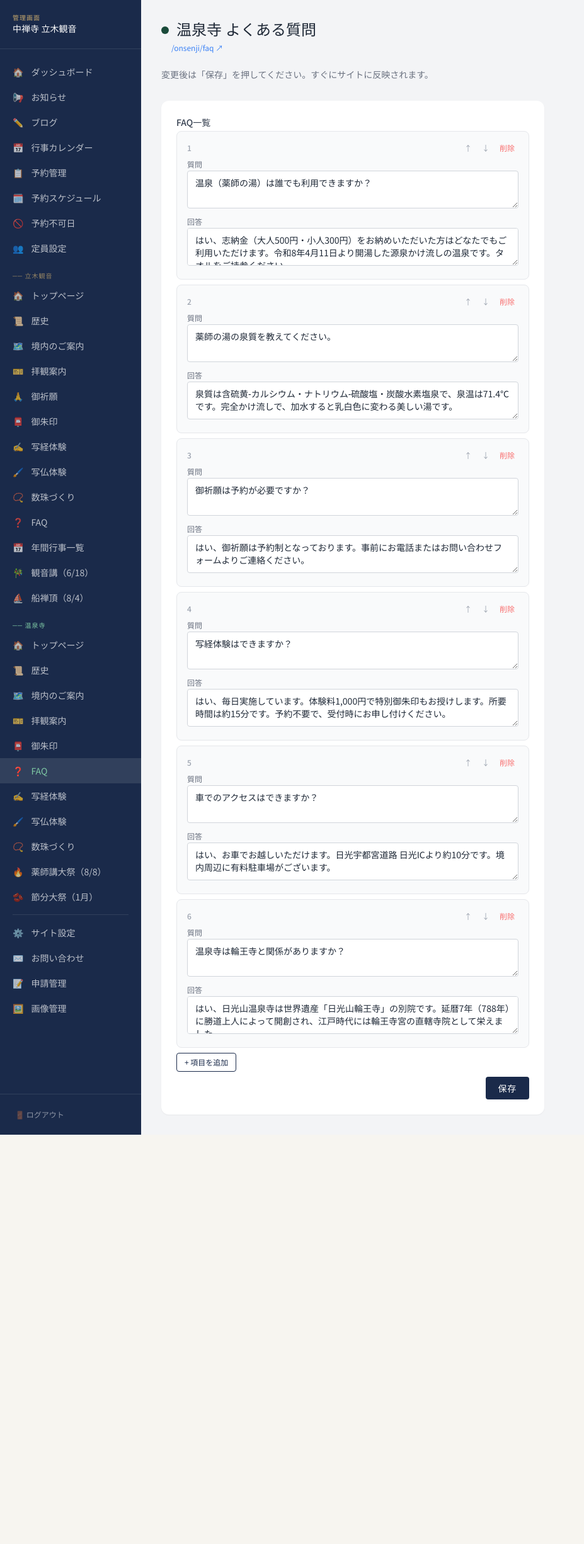
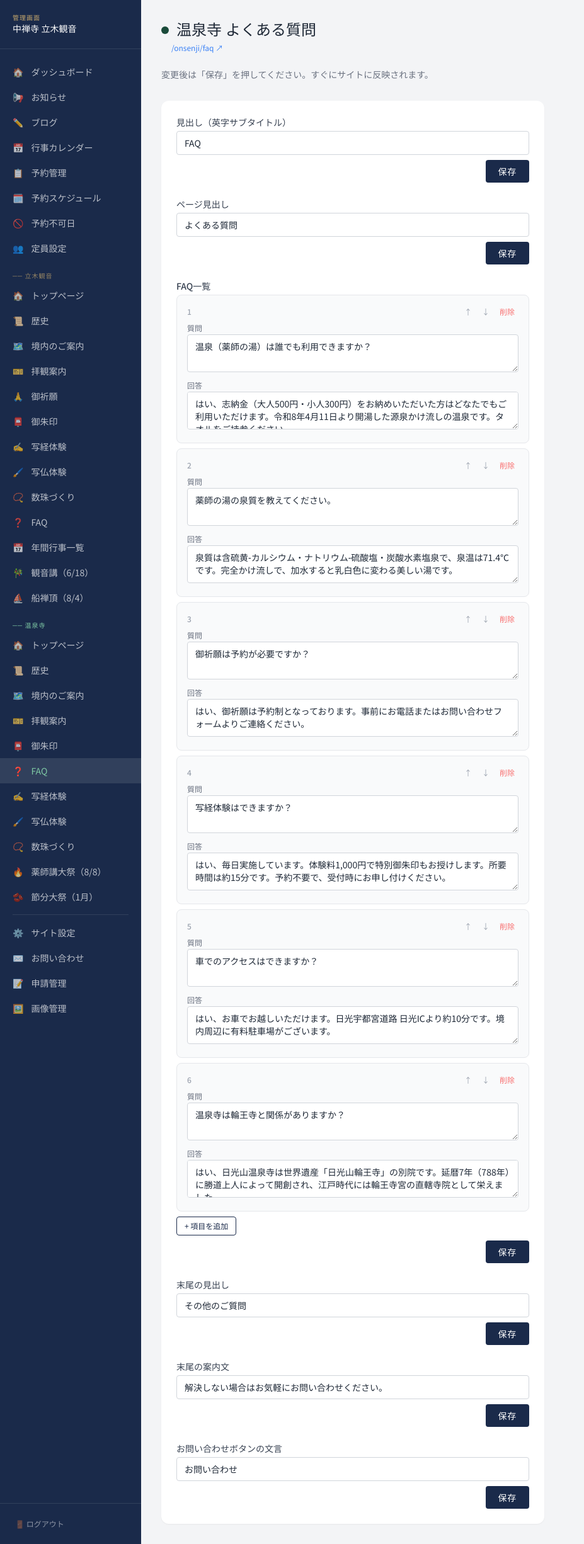
Before and after one commit to tachikikannon/tachikikannon, a Next.js app: page /admin/onsenji/faq in a window 1280 px wide. Shown: the whole page at 63% size, without its empty margins (0-927 px from the left). Before the commit the page ends 1802 px from the top, so only its background shows below. Built offline with nearby package versions, Linux system fonts and the light colour scheme; no server answers; the database is empty.

Commit message:
温泉寺 御朱印・FAQページを編集可能に、存在しない御祈願ページへのリンクを修正

```diff
--- a/src/app/admin/onsenji-pages/page.tsx
+++ b/src/app/admin/onsenji-pages/page.tsx
@@ -106,13 +106,23 @@ const SECTIONS: Section[] = [
     section: '御朱印',
     href: '/onsenji/goshuin',
     fields: [
+      { key: 'onsenji_goshuin_heading_info', label: '「御朱印のご案内」見出し', defaultValue: '御朱印のご案内' },
+      {
+        key: 'onsenji_goshuin_items', label: '御朱印一覧（写真は準備中表示・固定）', type: 'list',
+        listFields: [{ key: 'title', label: 'タイトル' }, { key: 'sub', label: '副題' }],
+        defaultValue: J([
+          { title: '薬師如来', sub: '温泉寺 本堂' },
+          { title: '特別御朱印', sub: '季節限定・行事限定' },
+        ]),
+      },
       { key: 'onsenji_goshuin_fee_note', label: '御朱印代・受付時間の案内', multiline: true, defaultValue: '御朱印代：500円　／　写経体験（1,000円）をお申し込みの方には特別御朱印を授与しています。\n受付時間は拝観受付終了時刻までとなります。' },
+      { key: 'onsenji_goshuin_heading_notes', label: '「御朱印についてのご注意」見出し', defaultValue: '御朱印についてのご注意' },
       {
         key: 'onsenji_goshuin_notes', label: '御朱印についてのご注意', type: 'list',
         listFields: [{ key: 'text', label: '注意事項', multiline: true }],
         defaultValue: J([
           { text: '御朱印は信仰の証です。コレクション目的でのお受け取りはご遠慮ください。' },
-          { text: '受付時間は参篭受付終了時刻に終了いたします。余裕をもってお越しください。' },
+          { text: '受付時間は閉門30分前に終了いたします。余裕をもってお越しください。' },
           { text: '書き入れは混雑時にお時間をいただく場合がございます。' },
           { text: '御朱印帳をお持ちでない方には書き置きもございます。' },
         ]),
@@ -123,6 +133,8 @@ const SECTIONS: Section[] = [
     section: 'よくある質問',
     href: '/onsenji/faq',
     fields: [
+      { key: 'onsenji_faq_subtitle', label: '見出し（英字サブタイトル）', defaultValue: 'FAQ' },
+      { key: 'onsenji_faq_heading', label: 'ページ見出し', defaultValue: 'よくある質問' },
       {
         key: 'onsenji_faq_items', label: 'FAQ一覧', type: 'list',
         listFields: [{ key: 'q', label: '質問', multiline: true }, { key: 'a', label: '回答', multiline: true }],
@@ -135,6 +147,9 @@ const SECTIONS: Section[] = [
           { q: '温泉寺は輪王寺と関係がありますか？', a: 'はい、日光山温泉寺は世界遺産「日光山輪王寺」の別院です。延暦7年（788年）に勝道上人によって開創され、江戸時代には輪王寺宮の直轄寺院として栄えました。' },
         ]),
       },
+      { key: 'onsenji_faq_bottom_heading', label: '末尾の見出し', defaultValue: 'その他のご質問' },
+      { key: 'onsenji_faq_bottom_text', label: '末尾の案内文', defaultValue: '解決しない場合はお気軽にお問い合わせください。' },
+      { key: 'onsenji_faq_cta_label', label: 'お問い合わせボタンの文言', defaultValue: 'お問い合わせ' },
     ],
   },
   {
--- a/src/app/admin/onsenji/faq/page.tsx
+++ b/src/app/admin/onsenji/faq/page.tsx
@@ -4,6 +4,8 @@ import SectionEditor from '@/components/admin/SectionEditor'
 const J = (v: unknown) => JSON.stringify(v)
 
 const FIELDS = [
+  { key: 'onsenji_faq_subtitle', label: '見出し（英字サブタイトル）', defaultValue: 'FAQ' },
+  { key: 'onsenji_faq_heading', label: 'ページ見出し', defaultValue: 'よくある質問' },
   {
     key: 'onsenji_faq_items', label: 'FAQ一覧', type: 'list' as const,
     listFields: [{ key: 'q', label: '質問', multiline: true }, { key: 'a', label: '回答', multiline: true }],
@@ -16,6 +18,9 @@ const FIELDS = [
       { q: '温泉寺は輪王寺と関係がありますか？', a: 'はい、日光山温泉寺は世界遺産「日光山輪王寺」の別院です。延暦7年（788年）に勝道上人によって開創され、江戸時代には輪王寺宮の直轄寺院として栄えました。' },
     ]),
   },
+  { key: 'onsenji_faq_bottom_heading', label: '末尾の見出し', defaultValue: 'その他のご質問' },
+  { key: 'onsenji_faq_bottom_text', label: '末尾の案内文', defaultValue: '解決しない場合はお気軽にお問い合わせください。' },
+  { key: 'onsenji_faq_cta_label', label: 'お問い合わせボタンの文言', defaultValue: 'お問い合わせ' },
 ] as const
 
 export default function AdminOnsenjFaq() {
--- a/src/app/admin/onsenji/goshuin/page.tsx
+++ b/src/app/admin/onsenji/goshuin/page.tsx
@@ -4,13 +4,23 @@ import SectionEditor from '@/components/admin/SectionEditor'
 const J = (v: unknown) => JSON.stringify(v)
 
 const FIELDS = [
+  { key: 'onsenji_goshuin_heading_info', label: '「御朱印のご案内」見出し', defaultValue: '御朱印のご案内' },
+  {
+    key: 'onsenji_goshuin_items', label: '御朱印一覧（写真は準備中表示・固定）', type: 'list' as const,
+    listFields: [{ key: 'title', label: 'タイトル' }, { key: 'sub', label: '副題' }],
+    defaultValue: J([
+      { title: '薬師如来', sub: '温泉寺 本堂' },
+      { title: '特別御朱印', sub: '季節限定・行事限定' },
+    ]),
+  },
   { key: 'onsenji_goshuin_fee_note', label: '御朱印代・受付時間の案内', multiline: true, defaultValue: '御朱印代：500円　／　写経体験（1,000円）をお申し込みの方には特別御朱印を授与しています。\n受付時間は拝観受付終了時刻までとなります。' },
+  { key: 'onsenji_goshuin_heading_notes', label: '「御朱印についてのご注意」見出し', defaultValue: '御朱印についてのご注意' },
   {
     key: 'onsenji_goshuin_notes', label: '御朱印についてのご注意', type: 'list' as const,
     listFields: [{ key: 'text', label: '注意事項', multiline: true }],
     defaultValue: J([
       { text: '御朱印は信仰の証です。コレクション目的でのお受け取りはご遠慮ください。' },
-      { text: '受付時間は参篭受付終了時刻に終了いたします。余裕をもってお越しください。' },
+      { text: '受付時間は閉門30分前に終了いたします。余裕をもってお越しください。' },
       { text: '書き入れは混雑時にお時間をいただく場合がございます。' },
       { text: '御朱印帳をお持ちでない方には書き置きもございます。' },
     ]),
--- a/src/app/onsenji/faq/page.tsx
+++ b/src/app/onsenji/faq/page.tsx
@@ -16,23 +16,37 @@ const DEFAULT_FAQS = [
   { q: '温泉寺は輪王寺と関係がありますか？', a: 'はい、日光山温泉寺は世界遺産「日光山輪王寺」の別院です。延暦7年（788年）に勝道上人によって開創され、江戸時代には輪王寺宮の直轄寺院として栄えました。' },
 ]
 
+const DEFAULTS: Record<string, string> = {
+  onsenji_faq_subtitle: 'FAQ',
+  onsenji_faq_heading: 'よくある質問',
+  onsenji_faq_bottom_heading: 'その他のご質問',
+  onsenji_faq_bottom_text: '解決しない場合はお気軽にお問い合わせください。',
+  onsenji_faq_cta_label: 'お問い合わせ',
+}
+
 async function getContent() {
   const url = process.env.NEXT_PUBLIC_SUPABASE_URL!
   const key = process.env.NEXT_PUBLIC_SUPABASE_ANON_KEY!
+  const keys = [...Object.keys(DEFAULTS), 'onsenji_faq_items'].join(',')
   try {
-    const res = await fetch(`${url}/rest/v1/site_content?key=in.(onsenji_faq_items)&select=key,value`, {
+    const res = await fetch(`${url}/rest/v1/site_content?key=in.(${keys})&select=key,value`, {
       headers: { apikey: key, Authorization: `Bearer ${key}` }, cache: 'no-store',
     })
-    if (!res.ok) return DEFAULT_FAQS
+    if (!res.ok) return { c: DEFAULTS, faqs: DEFAULT_FAQS }
     const rows: { key: string; value: string }[] = await res.json()
-    const row = rows.find(r => r.key === 'onsenji_faq_items')
-    if (!row?.value) return DEFAULT_FAQS
-    try { return JSON.parse(row.value) } catch { return DEFAULT_FAQS }
-  } catch { return DEFAULT_FAQS }
+    const c = { ...DEFAULTS }
+    let faqs = DEFAULT_FAQS
+    rows.forEach(r => {
+      if (!r.value) return
+      if (r.key === 'onsenji_faq_items') { try { faqs = JSON.parse(r.value) } catch {} }
+      else c[r.key] = r.value
+    })
+    return { c, faqs }
+  } catch { return { c: DEFAULTS, faqs: DEFAULT_FAQS } }
 }
 
 export default async function OnsenjFaqPage() {
-  const faqs: { q: string; a: string }[] = await getContent()
+  const { c, faqs } = await getContent()
 
   return (
     <>
@@ -43,12 +57,12 @@ export default async function OnsenjFaqPage() {
         </div>
         <section className="bg-onsenji py-20 text-center relative overflow-hidden">
           <div className="absolute inset-0 opacity-5" style={{backgroundImage:'repeating-linear-gradient(45deg,#7ec8a4 0,#7ec8a4 1px,transparent 0,transparent 50%)',backgroundSize:'20px 20px'}} />
-          <p className="text-[#7ec8a4] text-xs tracking-[0.3em] mb-3 relative">FAQ</p>
-          <h1 className="font-serif text-4xl text-white tracking-widest relative">よくある質問</h1>
+          <p className="text-[#7ec8a4] text-xs tracking-[0.3em] mb-3 relative">{c.onsenji_faq_subtitle}</p>
+          <h1 className="font-serif text-4xl text-white tracking-widest relative">{c.onsenji_faq_heading}</h1>
         </section>
         <div className="max-w-3xl mx-auto px-4 py-12">
           <div className="space-y-4">
-            {faqs.map(({ q, a }, i) => (
+            {faqs.map(({ q, a }: { q: string; a: string }, i: number) => (
               <div key={i} className="bg-white rounded-xl shadow-sm overflow-hidden">
                 <div className="flex gap-4 p-5 items-start">
                   <span className="flex-shrink-0 w-8 h-8 rounded-full bg-[#7ec8a4] text-white font-bold text-sm flex items-center justify-center">Q</span>
@@ -62,11 +76,11 @@ export default async function OnsenjFaqPage() {
             ))}
           </div>
           <div className="mt-12 bg-onsenji rounded-2xl p-8 text-center text-white">
-            <p className="font-serif text-lg mb-2">その他のご質問</p>
-            <p className="text-white/70 text-sm mb-6">解決しない場合はお気軽にお問い合わせください。</p>
+            <p className="font-serif text-lg mb-2">{c.onsenji_faq_bottom_heading}</p>
+            <p className="text-white/70 text-sm mb-6">{c.onsenji_faq_bottom_text}</p>
             <Link href="/onsenji/contact"
               className="inline-block px-8 py-3 bg-[#7ec8a4] text-onsenji font-medium rounded-full hover:bg-[#a0d8bc] transition-colors text-sm">
-              お問い合わせ
+              {c.onsenji_faq_cta_label}
             </Link>
           </div>
         </div>
```
Also changed, not shown: src/app/onsenji/goshuin/page.tsx (+12 -7 lines).
